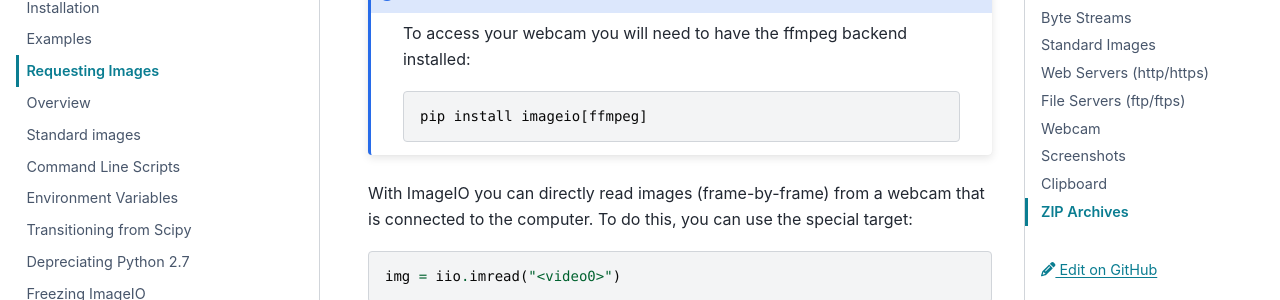
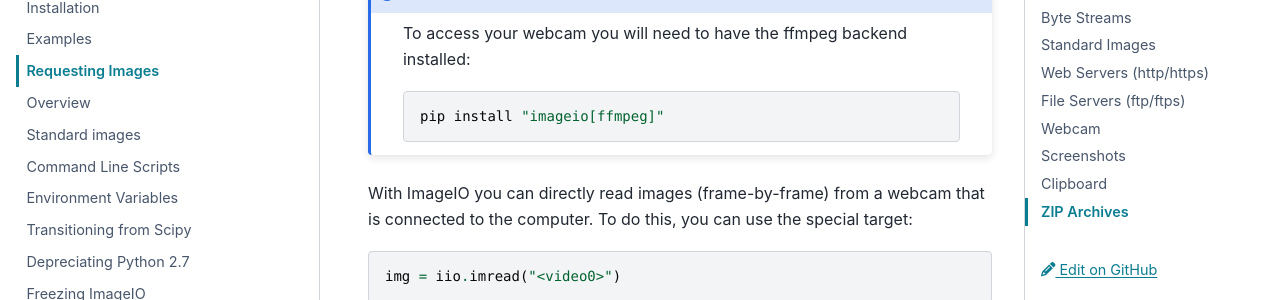
Before and after one commit to imageio/imageio, a Sphinx documentation site: the page built from docs/user_guide/requests.rst, in a window 1280 px wide and 900 px high, scrolled down 2510 px. Shown: the part 152-452 px from the top of the window. Built offline with Sphinx 7.4.7 and the PyData theme 0.15.4, drawn with Linux system fonts in a browser that asks for light colours; pages that are not in the unit, such as notebooks, are missing from menus.

```diff
--- a/docs/user_guide/requests.rst
+++ b/docs/user_guide/requests.rst
@@ -103,7 +103,7 @@ Webcam
 .. note::
     To access your webcam you will need to have the ffmpeg backend installed::
 
-        pip install imageio[ffmpeg]
+        pip install "imageio[ffmpeg]"
 
 With ImageIO you can directly read images (frame-by-frame) from a webcam that is
 connected to the computer. To do this, you can use the special target::
```
